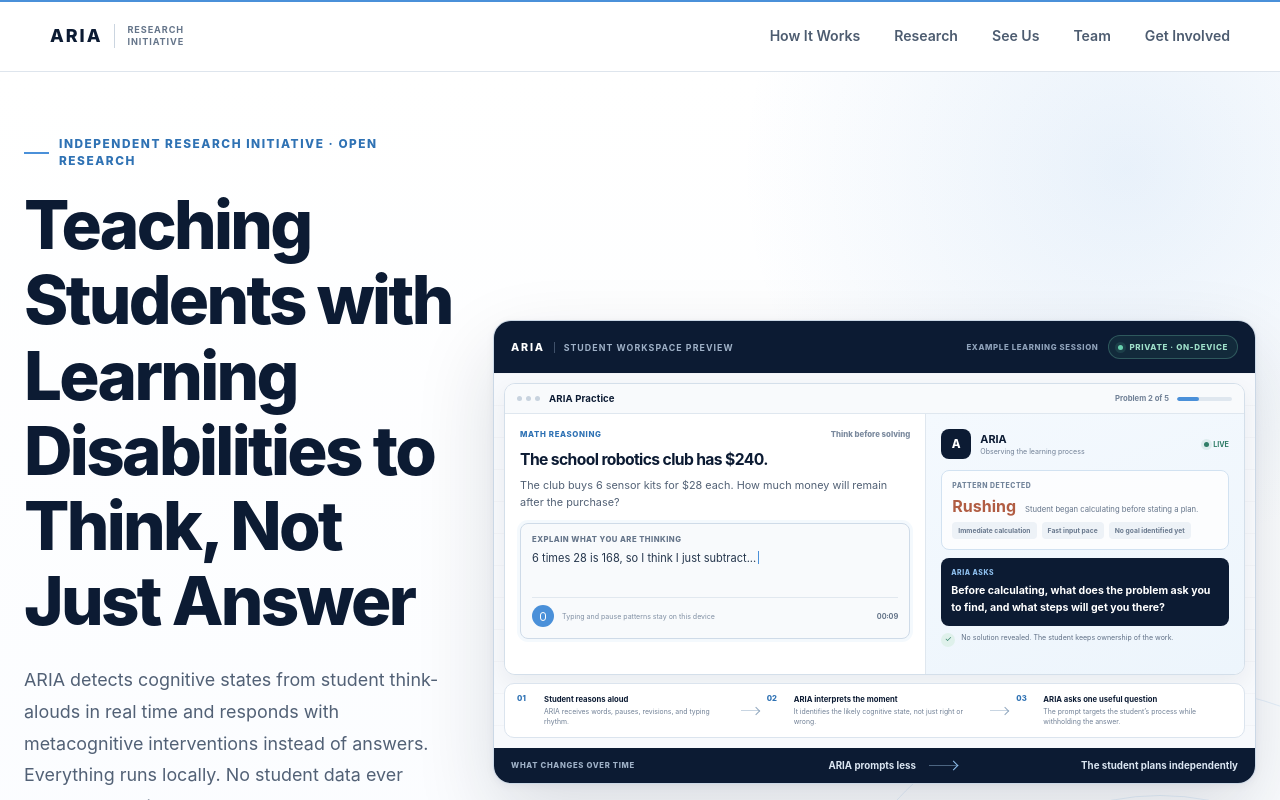
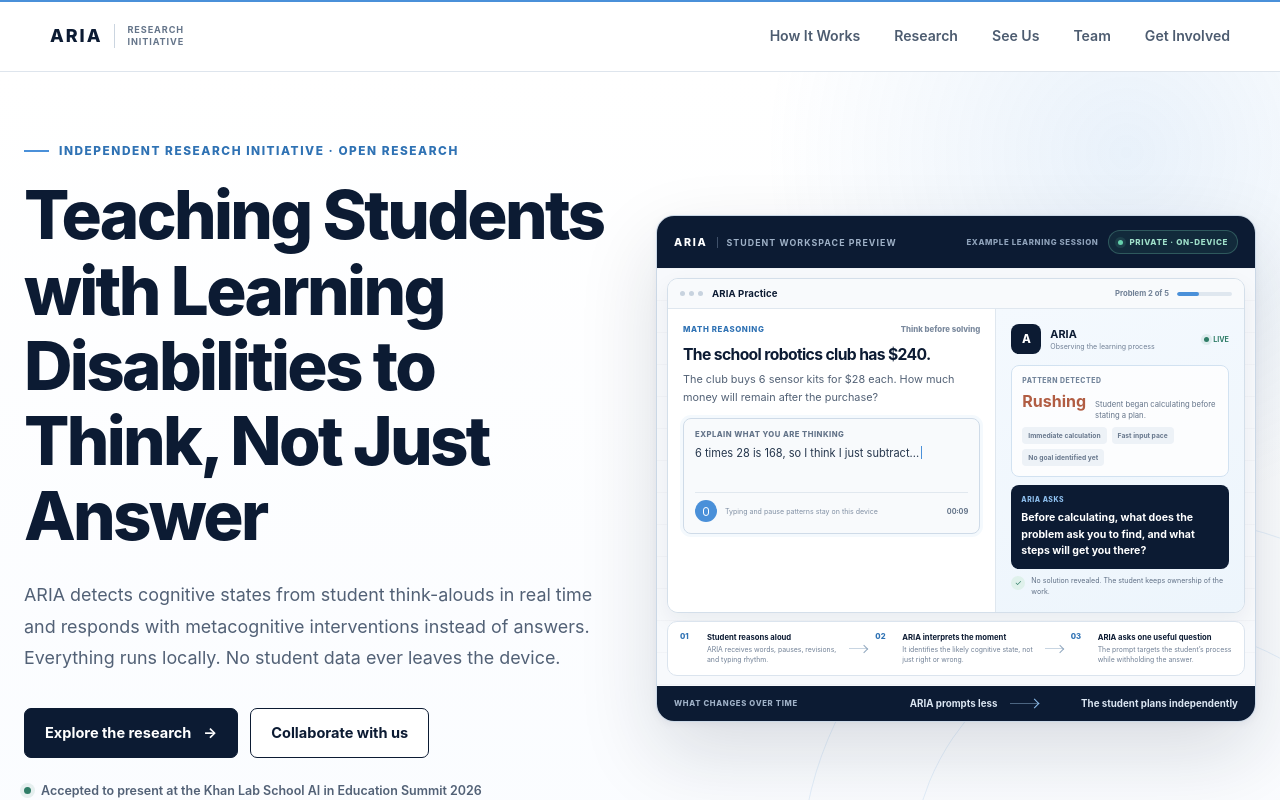
Before and after one commit to NarenS31/ariawebsite, a Next.js app: page / in a window 1280 px wide. Shown: the top 800 px of the page. Built offline with nearby package versions, Linux system fonts and the light colour scheme.

Commit message:
Rebalance hero text and demo

```diff
--- a/src/styles.css
+++ b/src/styles.css
@@ -341,11 +341,15 @@
   position: relative;
   z-index: 2;
   display: grid;
-  width: min(1320px, calc(100% - 48px));
-  grid-template-columns: minmax(330px, 0.72fr) minmax(560px, 1.28fr);
-  gap: 40px;
+  width: min(1240px, calc(100% - 48px));
+  grid-template-columns: minmax(400px, 1fr) minmax(500px, 600px);
+  gap: 52px;
   align-items: center;
   padding: 64px 0 76px;
+}
+
+.hero-copy {
+  max-width: 590px;
 }
 
 .hero-lede {
@@ -443,6 +447,9 @@
 }
 
 .system-card {
+  width: 100%;
+  max-width: 600px;
+  justify-self: end;
   overflow: hidden;
   background: #f7f9fc;
   border: 1px solid #cbd8e6;
@@ -2006,7 +2013,8 @@
   }
 
   .system-card {
-    width: min(100%, 650px);
+    width: min(100%, 600px);
+    justify-self: center;
   }
 
   .scroll-cue {
```
